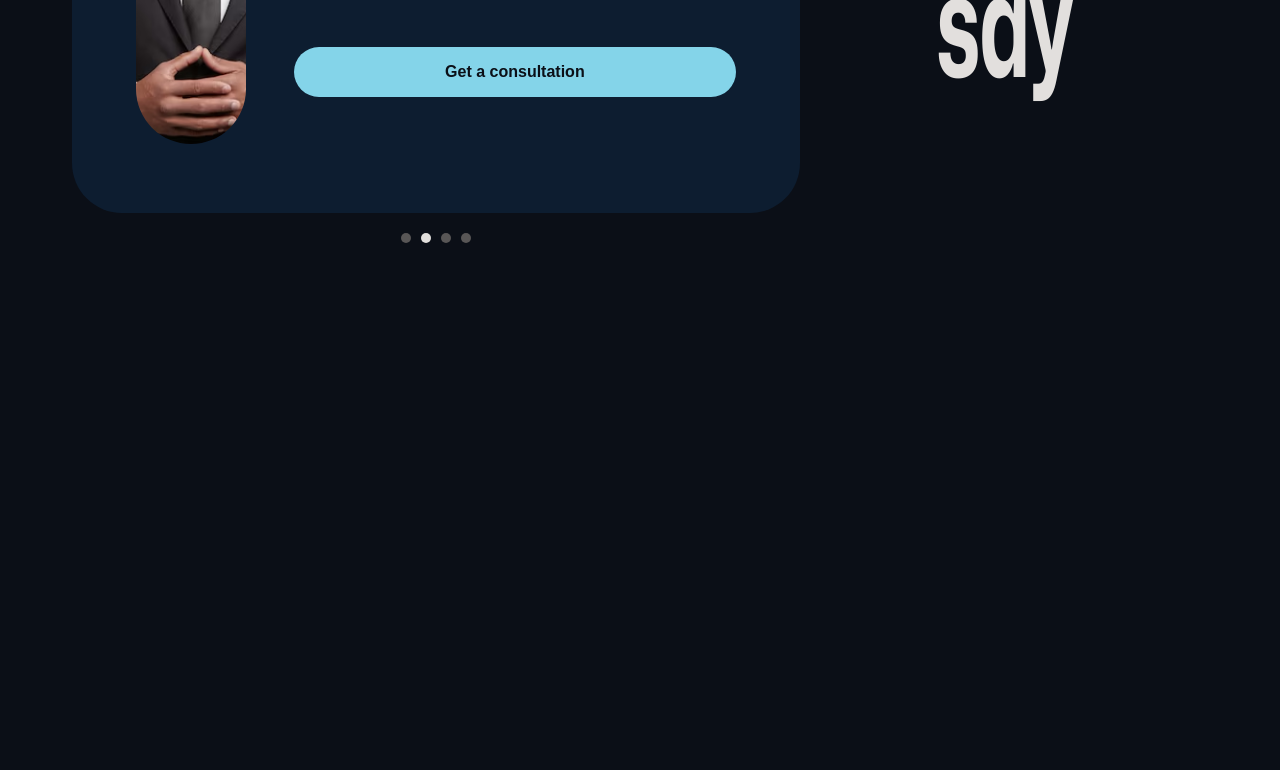
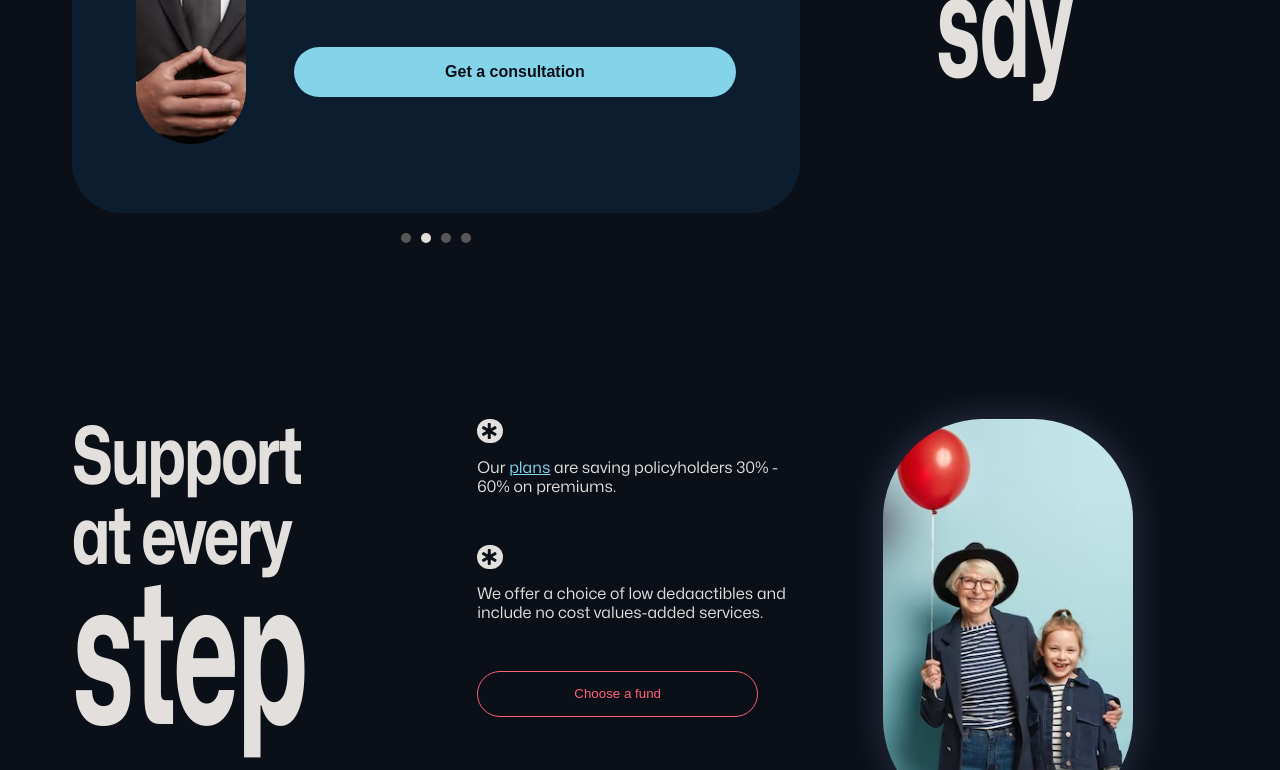
Before and after one commit to VictoriaAde/Insurance-Website, a website built with Parcel: page src/index.html in a window 1280 px wide. Shown: the part 2030-2800 px from the top of the page. Before the commit the page ends 2672 px from the top, so only its background shows below. Built offline with nearby package versions, Linux system fonts and the light colour scheme.

Commit message:
support section - done

```diff
--- a/src/index.html
+++ b/src/index.html
@@ -191,6 +191,34 @@
           <h1>Our experts say</h1>
         </div>
       </section>
+
+      <!-- support section -->
+      <section id="support_section">
+        <div>
+          <h2>Support at every</h2>
+          <h1>step</h1>
+        </div>
+        <div class="support_text_div">
+          <div class="support_text_one">
+            <span> <i class="fa-solid fa-star-of-life"></i> </span>
+            <p>
+              Our <a href="#">plans</a> are saving policyholders 30% - 60% on
+              premiums.
+            </p>
+          </div>
+          <div class="support_text_two">
+            <span> <i class="fa-solid fa-star-of-life"></i> </span>
+            <p>
+              We offer a choice of low dedaactibles and include no cost
+              values-added services.
+            </p>
+          </div>
+          <button>Choose a fund</button>
+        </div>
+        <div>
+          <img src="./assets/grandma.avif" alt="" />
+        </div>
+      </section>
     </main>
   </body>
 </html>
--- a/src/style.css
+++ b/src/style.css
@@ -99,6 +99,7 @@ body {
   width: 180px;
   height: 450px;
   border-radius: 100px;
+  object-fit: cover;
 }
 
 /* services_section */
@@ -191,6 +192,7 @@ body {
 #testimonial_section {
   display: flex;
   gap: 6rem;
+  margin-bottom: 11rem;
 }
 .slide_container {
   display: flex;
@@ -295,3 +297,74 @@ body {
   line-height: 4rem;
   margin: 0;
 }
+
+/* support section */
+#support_section {
+  display: grid;
+  grid-template-columns: repeat(3, 1fr);
+  grid-gap: 5rem;
+}
+#support_section img {
+  width: 250px;
+  border-radius: 100px;
+  height: 400px;
+  object-fit: cover;
+  box-shadow: 0px 0px 29px 8px #202737;
+}
+#support_section h2 {
+  width: 140px;
+  font-size: 2rem;
+  color: #e2dfdd;
+  transform: scale(1.9, 2.5);
+  letter-spacing: -1px;
+  line-height: 2rem;
+  transform-origin: 0% 0%;
+  margin: 0 0 3rem;
+}
+#support_section h1 {
+  width: 155px;
+  font-size: 5rem;
+  color: #e2dfdd;
+  transform: scale(1.4, 2.5);
+  letter-spacing: -1px;
+  line-height: 6.5rem;
+  transform-origin: 0% 0%;
+  margin: 0 0 3rem;
+}
+.support_text_one span,
+.support_text_two span {
+  display: flex;
+  background-color: #e2dfdd;
+  color: #0b0f17;
+  border-radius: 50px;
+  padding: 4px;
+  width: 18px;
+  font-size: 1rem;
+}
+.support_text_one h1,
+.support_text_two h1 {
+  letter-spacing: -3px;
+  transform-origin: 0% 0%;
+  margin: 0;
+  color: #e2dfdd;
+  font-size: 7rem;
+  line-height: 6.5rem;
+  transform: scale(1.2, 1.6);
+}
+.support_text_one p,
+.support_text_two p {
+  color: #e2dfdd;
+  margin-bottom: 3rem;
+}
+.support_text_one a,
+.support_text_two a {
+  color: #84d4e9;
+}
+.support_text_div button {
+  border: 1px solid #fb6375;
+  color: #fb6375;
+  background-color: #0b0f17;
+  border-radius: 50px;
+  padding: 0.9rem 6rem;
+  cursor: pointer;
+}
```
Also changed, not shown: src/assets/grandma.avif (added).
